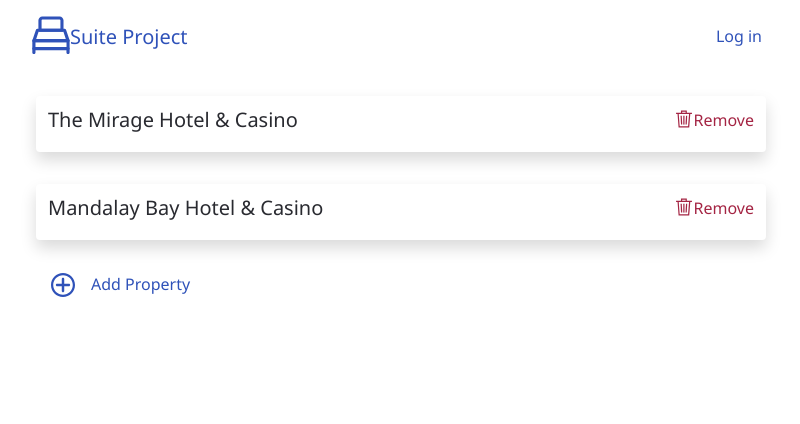
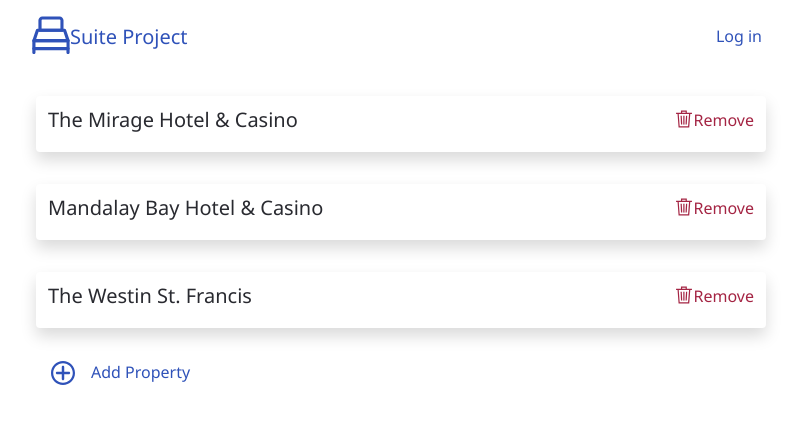
Before and after one commit to jysfc/suite-project-mpa, a React (Create React App) app: page /select-property in a window 1280 px wide. Shown: the top 424 px of the page, without its empty margins (239-1039 px from the left). Built offline with nearby package versions, Linux system fonts and the light colour scheme.

Commit message:
added 2bd suite and 1 user

```diff
--- a/src/data/suites.js
+++ b/src/data/suites.js
@@ -19,6 +19,39 @@ const suites = [
       maxGuest: 6,
       totalKingBed: 1,
       totalQueenBed: 2,
+      totalFullBed: 0,
+      hasWiFi: true,
+      hasTv: true,
+      hasSafe: true,
+      isAccessible: true,
+      propertySelfParking: `Free`,
+      propertyValetParking: `N/A`,
+      propertyHasOutdoorPool: true,
+      propertyHasSpa: true,
+      propertyIsSmokeFree: true,
+      userId: `9bfbc757-fcc9-40c8-9f83-652fdefee41e`,
+      isActive: true,
+   },
+   {
+      id: `5feab824-a7a0-40c3-8313-e77982e9566d`,
+      title: `Two Bedroom Penthouse`,
+      property: `The Mirage Hotel & Casino`,
+      propertyId: `5feab824-a7a0-40c3-8313-e77982e9566e`,
+      propertyWebsite: `https://mirage.com`,
+      propertyAddress1: `3400 S Las Vegas Blvd`,
+      propertyAddress2: ``,
+      propertyCity: `Las Vegas`,
+      propertyState: `NV`,
+      propertyZip: `89109`,
+      propertyCountry: `US`,
+      propertyPhoneCountryCode: `+1`,
+      propertyPhoneAreaCode: `702`,
+      propertyPhoneNumber: `7917111`, //just numbers
+      image: `https://static.mgmresorts.com/content/dam/MGM/the-mirage/hotel/Suites/mirage-hotel-penthouse-suite-living-area-table-architectural.tif.image.1488.836.high.jpg`,
+      squareFt: 1628,
+      maxGuest: 4,
+      totalKingBed: 2,
+      totalQueenBed: 0,
       totalFullBed: 0,
       hasWiFi: true,
       hasTv: true,
@@ -95,7 +128,7 @@ const suites = [
       propertyHasOutdoorPool: true,
       propertyHasSpa: true,
       propertyIsSmokeFree: true,
-      userId: `3e4f4858-88ba-47fc-b23d-0622f7858802`,
+      userId: `3e4f4858-88ba-47fc-b23d-0622f78588021`,
       isActive: true,
    },
    {
@@ -128,7 +161,7 @@ const suites = [
       propertyHasOutdoorPool: false,
       propertyHasSpa: false,
       propertyIsSmokeFree: true,
-      userId: `eca246fc-416b-4c5f-aca3-bef5034f3ddb`,
+      userId: `49add96e-1c04-40d6-9256-231f314c0a2f`,
       isActive: true,
    },
 ];
--- a/src/data/users.js
+++ b/src/data/users.js
@@ -17,12 +17,35 @@ export const users = [
             city: `Las Vegas`,
             state: `NV`,
             zip: `89109`,
-            country: `United States`,
+            country: `US`,
             phoneCountryCode: `+1`,
             phoneAreaCode: `702`,
             phoneNumber: `7917111`, //just numbers
             selfParking: `Free`,
             image: `https://static.mgmresorts.com/content/dam/MGM/the-mirage/hotel/Suites/mirage-hotel-hospitality-suite-living-area-architectural.tif.image.892.668.high.jpg`,
+            valetParking: `N/A`,
+            hasOutdoorPool: true,
+            hasSpa: true,
+            isSmokeFree: true,
+            isActive: true,
+         },
+         {
+            suiteId: `5feab824-a7a0-40c3-8313-e77982e9566d`,
+            title: `Two Bedroom Penthouse`,
+            name: `The Mirage Hotel & Casino`,
+            id: `5feab824-a7a0-40c3-8313-e77982e9566e`,
+            website: `https://mirage.com`,
+            address1: `3400 S Las Vegas Blvd`,
+            address2: ``,
+            city: `Las Vegas`,
+            state: `NV`,
+            zip: `89109`,
+            country: `US`,
+            phoneCountryCode: `+1`,
+            phoneAreaCode: `702`,
+            phoneNumber: `7917111`, //just numbers
+            selfParking: `Free`,
+            image: `https://static.mgmresorts.com/content/dam/MGM/the-mirage/hotel/Suites/mirage-hotel-penthouse-suite-living-area-table-architectural.tif.image.1488.836.high.jpg`,
             valetParking: `N/A`,
             hasOutdoorPool: true,
             hasSpa: true,
@@ -38,9 +61,9 @@ export const users = [
             address1: `3400 S Las Vegas Blvd`,
             address2: ``,
             city: `Las Vegas`,
-            state: `Nevada`,
+            state: `NV`,
             zip: `89109`,
-            country: `United States`,
+            country: `US`,
             phoneCountryCode: `001`,
             phoneAreaCode: `702`,
             phoneNumber: `7917111`, //just numbers
@@ -70,9 +93,9 @@ export const users = [
             address1: `3950 S Las Vegas Blvd`,
             address2: ``,
             city: `Las Vegas`,
-            state: `Nevada`,
+            state: `NV`,
             zip: `89119`,
-            country: `United States`,
+            country: `US`,
             phoneCountryCode: `001`,
             phoneAreaCode: `702`,
             phoneNumber: `6327777`, //just numbers
@@ -86,4 +109,36 @@ export const users = [
          },
       ],
    },
+   {
+      id: `49add96e-1c04-40d6-9256-231f314c0a2f`,
+      email: `john@westinstfrancis.com`,
+      password: `E9C1240161604E16A32DED612BA0C91B9B751FE0`,
+      createdAt: 1606890505551,
+      isActive: true,
+      properties: [
+         {
+            suiteId: `c14ed755-0e77-46ac-976a-779d3ef18ad9`,
+            title: `State Suite`,
+            name: `The Westin St. Francis`,
+            id: `21f77c6b-d814-4763-9d1c-d582f73ab457`,
+            website: `https://www.marriott.com/hotels/travel/sfouw-the-westin-st-francis-san-francisco-on-union-square/`,
+            address1: `335 Powell Street`,
+            address2: ``,
+            city: `San Francisco`,
+            state: `CA`,
+            zip: `94102`,
+            country: `US`,
+            phoneCountryCode: `001`,
+            phoneAreaCode: `415`,
+            phoneNumber: `3977000`, //just numbers
+            image: `https://cache.marriott.com/marriottassets/marriott/SFOUW/sfouw-suite-6253-hor-feat.jpg`,
+            selfParking: `N/A`,
+            valetParking: `68`,
+            hasOutdoorPool: false,
+            hasSpa: false,
+            isSmokeFree: true,
+            isActive: true,
+         },
+      ],
+   },
 ];
```
